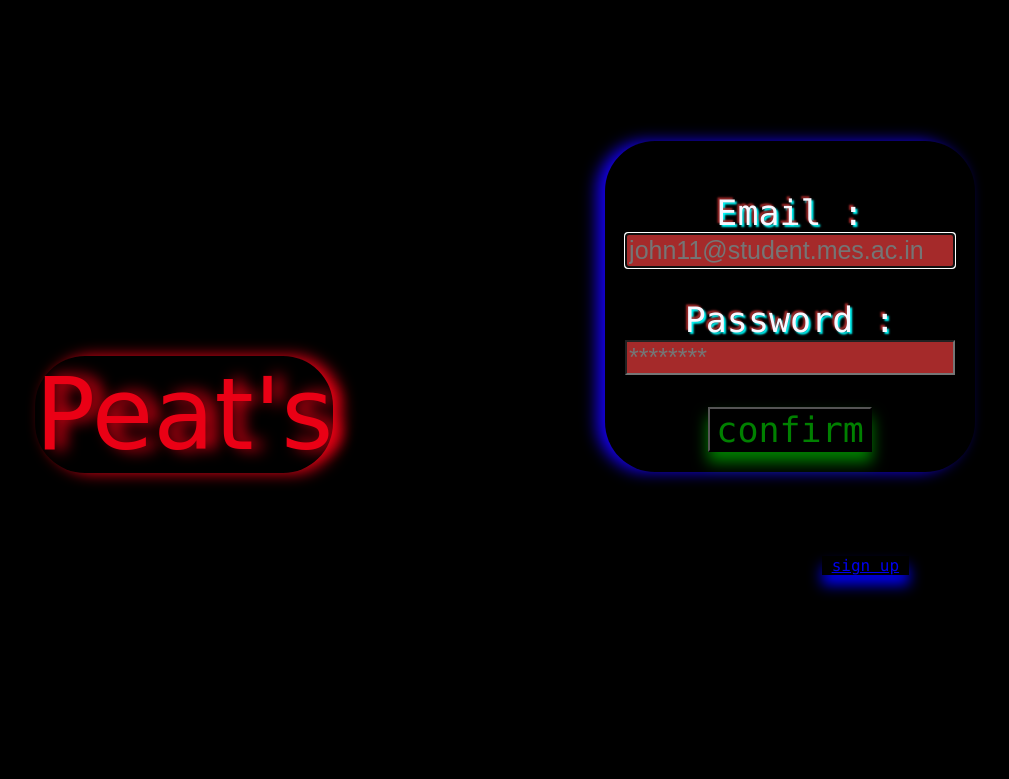
After one commit to coaql/labs, a Flask app: page /sign in a window 1280 px wide. The commit adds this page. Shown: the top 779 px of the page, without its empty margins (149-1158 px from the left). Run offline with Flask 3, Linux system fonts and the light colour scheme.

Commit message:
signcss signhtml helphtml

```diff
--- a/sem5/peats/app.py
+++ b/sem5/peats/app.py
@@ -5,3 +5,11 @@ app = Flask(__name__)
 @app.route("/")
 def index():
     return render_template("index.html");
+
+@app.route("/sign")
+def sign():
+    return render_template("sign.html");
+
+@app.route("/help")
+def help():
+    return render_template("help.html");
--- a/sem5/peats/static/index.css
+++ b/sem5/peats/static/index.css
@@ -5,31 +5,105 @@ body {
   color:white;
 }
 
-header {
-  margin-top:-20px;
-  margin-bottom:-20px;
+.sign {
+  font-size:28px;
+  font-family: Arial Helvetica monaco;
+  margin:20px;
+  background-color:black;
+  color:white;
+  display:flex;
+  align-items:center;
+  justify-content: space-around;
+  flex-wrap: wrap;
+
 }
 
-header a{
+.sign header a {
+  color:red;
+  text-decoration:none;
+  font-family:cursive;
+  font-size:100px;
+  animation-name:peats;
+  animation-duration:8s;
+  animation-iteration-count:infinite;
+  text-shadow:10px 0px 15px currentcolor;
+  border-radius: 50px;
+}
+
+.sign form{
+  padding: 20px;
+  color:red;
+  animation-name:peats;
+  animation-duration:8s;
+  animation-delay:4s;
+  animation-iteration-count:infinite;
+  box-shadow:10px 0px 15px currentcolor;
+  border-radius: 50px;
+  display:flex;
+  align-items: center;
+  justify-content: space-around;
+  flex-direction:column;
+
+}
+
+.sign form label{
+  color:ghostwhite;
+  font-size:35px;
+  text-shadow:-2px -2px 2px brown , 2px 2px 2px cyan ;
+  text-align:center;
+  font-family:monaco;
+}
+.sign form input{
+  background-color:brown;
+  font-size:25px;
+}
+
+.sign form input:hover{
+  background-color:magenta;
+}
+
+.sign form button{
+  height:45px;
+  background-color:inherit;
+  color:green;
+  font-size:35px;
+  text-align:center;
+  font-family:monaco;
+  box-shadow:0px 10px 15px currentcolor;
+}
+.sign form button:hover{
+  color:cyan;
+}
+
+header {
+  margin-top:1em;
+  margin-left:1em;
+}
+
+header a {
   color:red;
   text-decoration:none;
   font-family:cursive;
   font-size:50px;
   animation-name:peats;
-  animation-duration:2s;
+  animation-duration:3s;
   animation-iteration-count:infinite;
-  box-shadow:10px 10px 15px currentcolor;
+  box-shadow:10px 0px 15px currentcolor;
   border-radius: 50px;
 }
+
 @keyframes peats{
   0%  {color:red;}
-  50% {color:cyan;}
+  50% {color:blue;box-shadow:-10px 0px 15px currentcolor;}
   100%{color:red;}
 }
 
+
 nav {
   text-align:right;
-  margin:10px;
+  margin-top:3em;
+  margin-right:2em;
+  margin: 10px
   height:35px;
 }
 
@@ -43,7 +117,7 @@ nav a{
   }
 
 nav a:hover{
- color: brown;
+ color: magenta;
 }
 
 #content {
@@ -54,10 +128,12 @@ nav a:hover{
   border: 1px solid #500;
   margin-left: 10px;
   margin-right: 10px;
+  margin-bottom: 2em;
   box-shadow:0px 10px 14px currentcolor;
 }
 
 #content h1{
+  text-shadow:-2px -2px 2px brown , 2px 2px 2px cyan ;
   text-align:center;
   font-family:monaco;
   margin:10px;
@@ -93,9 +169,6 @@ table{
   border-collapse: collapse;
 }
 
-table, tr, th{
-  border:2px solid brown;
-}
 th{
   color:green;
 }
--- a/sem5/peats/templates/index.html
+++ b/sem5/peats/templates/index.html
@@ -17,15 +17,15 @@ current : As requested, added more CSS.
 
   <!-- peat's branding  -->
     <header>
-      <a href="#">Peat's</a>
+      <a href="/">Peat's</a>
     </header>
 
     <nav >
       <a href="#" >Search</a>
       <a href="#" >Cart</a>
-      <a href="#" >Help</a>
+      <a href="/help" >Help</a>
   <!-- if not logged in -->
-      <a href="#" >Sign in</a>
+      <a href="/sign" >Sign in</a>
   <!-- if logged in <a href="#" >{name}</a> -->
     </nav>
 
--- /dev/null
+++ b/sem5/peats/templates/sign.html
@@ -0,0 +1,35 @@
+<!--
+-->
+<html>
+  <head>
+    <meta name="viewport" content="width=device-width, initial-scale=1">
+    <title> Peat's</title>
+    <link rel="stylesheet" href="static/index.css">
+    <link rel="icon" type="image/x-icon" href="static/fav.png">
+  </head>
+
+  <body class="sign">
+  <!-- -->
+
+  <!-- peat's branding  -->
+    <header>
+      <a href="/" >Peat's</a>
+    </header>
+
+    <div id="detail">
+      <form>
+        <br>
+        <label>Email : </label>
+        <input name="email" type="email" placeholder="john11@student.mes.ac.in" autofocus>
+        <br>
+        <label>Password : </label>
+        <input name="pass" type="password" placeholder="********" >
+        <br>
+        <button type="submit"> confirm </button>
+      </form>
+      <nav><a href="#">sign up</a><nav>
+    </div>
+
+  </body>
+  <script src=""></script>
+</html>
```
Also changed, not shown: sem5/peats/templates/help.html (added, +32 -0 lines).
